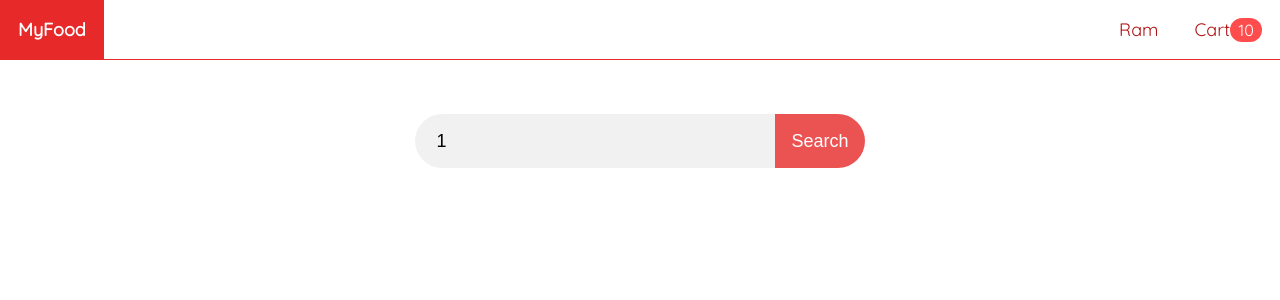
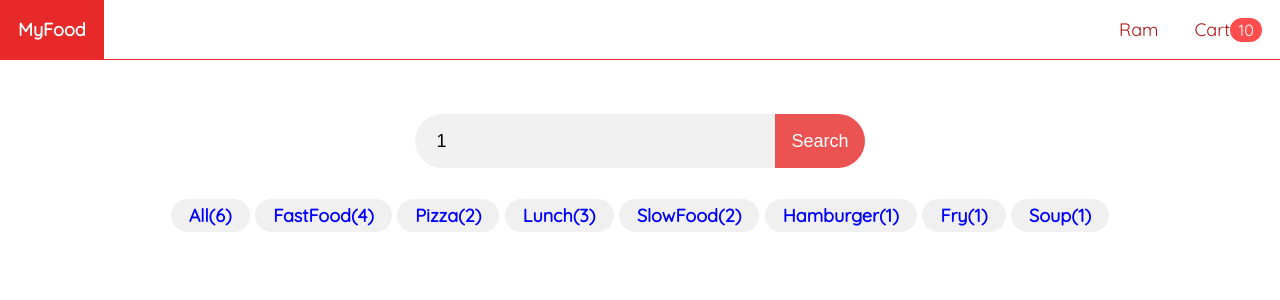
Before and after one commit to abhishekpawar1060/React_Food_Ordering_Project, a React (Create React App) app in the folder frontend/: page /search/1 in a window 1280 px wide. Shown: the top 300 px of the page. Built offline with nearby package versions, Linux system fonts and the light colour scheme.

Commit message:
Add the Feature of tags in Home Page

```diff
--- a/frontend/src/AppRoutes.js
+++ b/frontend/src/AppRoutes.js
@@ -7,6 +7,7 @@ function AppRoutes() {
     <Routes>
         <Route path='/' element = {<HomePage/>}/>
         <Route path='/search/:searchTerm' element = {<HomePage/>}/>
+        <Route path='/tag/:tag' element = {<HomePage/>}/>
     </Routes>
   )
 }
--- /dev/null
+++ b/frontend/src/components/Tags/Tags.js
@@ -0,0 +1,25 @@
+import React from 'react'
+import classes from './tags.module.css'
+import { Link } from 'react-router-dom'
+
+function Tags({ tags, forFoodPage }) {
+    return (
+        <div
+            className={classes.container}
+            style={{
+                justifyContent: forFoodPage ? 'start' : 'center',
+            }}
+        >
+            {
+                tags.map(tag => (
+                    <Link key={tag.name} to={`/tag/${tag.name}`}>
+                        {tag.name}
+                        {!forFoodPage && `(${tag.count})`}
+                    </Link>
+                ))
+            }
+        </div>
+    )
+}
+
+export default Tags
--- /dev/null
+++ b/frontend/src/components/Tags/tags.module.css
@@ -0,0 +1,13 @@
+.container{
+    display: flex;
+    flex-wrap: wrap;
+}
+
+.container a{
+    background-color: #f0f0f0;
+    padding: 0.3rem 1rem;
+    margin: 0.2rem 0.15rem;
+    border-radius: 10rem;
+    font-weight: 600;
+    color: blue;
+}
--- a/frontend/src/data.js
+++ b/frontend/src/data.js
@@ -8,7 +8,7 @@ export const sample_foods = [
         origins: ['italy'],
         stars: 4.5,
         imageUrl: 'food-8.jpg',
-        tages: ['FastFood', 'Pizza', 'Lunch'],
+        tags: ['FastFood', 'Pizza', 'Lunch'],
     },
     {
         id: '2',
@@ -19,7 +19,7 @@ export const sample_foods = [
         origins: ['persia', 'middle east', 'chine'],
         stars: 5,
         imageUrl: "food-2.jpg",
-        tages: ['SlowFood', 'Lunch'],
+        tags: ['SlowFood', 'Lunch'],
     },
     {
         id: '3',
@@ -30,7 +30,7 @@ export const sample_foods = [
         origins: ['germany', 'us'],
         stars: 4.0,
         imageUrl: 'food-3.jpg',
-        tages: ['FastFood', 'Hamburger'],
+        tags: ['FastFood', 'Hamburger'],
     },
     {
         id: '4',
@@ -41,7 +41,7 @@ export const sample_foods = [
         origins: ['belgium', 'france'],
         stars: 3.5,
         imageUrl: 'food-4.jpg',
-        tages: ['FastFood', 'Fry'],
+        tags: ['FastFood', 'Fry'],
     },
     {
         id: '5',
@@ -52,7 +52,7 @@ export const sample_foods = [
         origins: ['italy'],
         stars: 4.5,
         imageUrl: 'food-5.jpg',
-        tages: ['SlowFood', 'Soup'],
+        tags: ['SlowFood', 'Soup'],
     },
     {
         id: '6',
@@ -63,6 +63,18 @@ export const sample_foods = [
         origins: ['italy'],
         stars: 4.5,
         imageUrl: 'food-9.jpg',
-        tages: ['FastFood', 'Pizza', 'Lunch'],
+        tags: ['FastFood', 'Pizza', 'Lunch'],
     },
 ]
+
+
+export const sample_tags = [
+    {name: "All", count: 6 },
+    {name: "FastFood", count: 4 },
+    {name: "Pizza", count: 2 },
+    {name: "Lunch", count: 3 },
+    {name: "SlowFood", count: 2 },
+    {name: "Hamburger", count: 1 },
+    {name: "Fry", count: 1 },
+    {name: "Soup", count: 1 },
+];
--- a/frontend/src/pages/Home/HomePage.js
+++ b/frontend/src/pages/Home/HomePage.js
@@ -1,15 +1,20 @@
 import React, { useEffect, useReducer } from 'react'
-import { getAll, search } from '../../services/foodService';
+import { getAll, getAllByTag, getAllTags, search } from '../../services/foodService';
 import Thumbnails from '../../components/Thumbnails/Thumbnails';
 import { useParams } from 'react-router-dom';
 import Search from '../../components/Search/Search';
+import Tags from '../../components/Tags/Tags';
 
-const initialState = { foods: [] };
+const initialState = { foods: [] , tags: []};
 
 const reducer = (state, action) => {
     switch(action.type){
         case "FOODS_LOADED":
            return{ ...state, foods: action.payload};
+
+        case "TAGS_LOADED":
+            return{ ...state, tags: action.payload};
+
         default:
             return state;
     }
@@ -18,20 +23,28 @@ const reducer = (state, action) => {
 function HomePage() {
 
     const [state, dispatch] = useReducer(reducer, initialState);
-    const { foods } = state;
+    const { foods, tags } = state;
 
-    const { searchTerm } = useParams()
+    const { searchTerm, tag } = useParams()
 
     useEffect(() => {
-        const loadFoods = searchTerm ? search(searchTerm) : getAll();
+
+        getAllTags().then(tags => dispatch({type: "TAGS_LOADED", payload: tags}));
+
+        const loadFoods = tag
+        ? getAllByTag(tag)
+        : searchTerm
+        ? search(searchTerm)
+        : getAll();
 
         loadFoods.then(foods => dispatch({type: "FOODS_LOADED",payload: foods }));
-    }, [searchTerm]);
+    }, [searchTerm, tag]);
 
 
     return (
         <>
             <Search/>
+            <Tags tags={tags}/>
             <Thumbnails foods={foods}/>
         </>
     )
--- a/frontend/src/services/foodService.js
+++ b/frontend/src/services/foodService.js
@@ -1,7 +1,15 @@
-import { sample_foods } from "../data"
+import { sample_foods, sample_tags } from "../data"
 
 export const getAll = async () => sample_foods;
 
 export const search = async (searchTerm) => sample_foods.filter(
     item => item.name.toLowerCase().includes(searchTerm.toLowerCase())
 )
+
+export const getAllTags = async () => sample_tags;
+
+export const getAllByTag = async tag => {
+    if(tag === 'All') return getAll();
+
+    return sample_foods.filter(item => item.tags?.includes(tag));
+}
```
